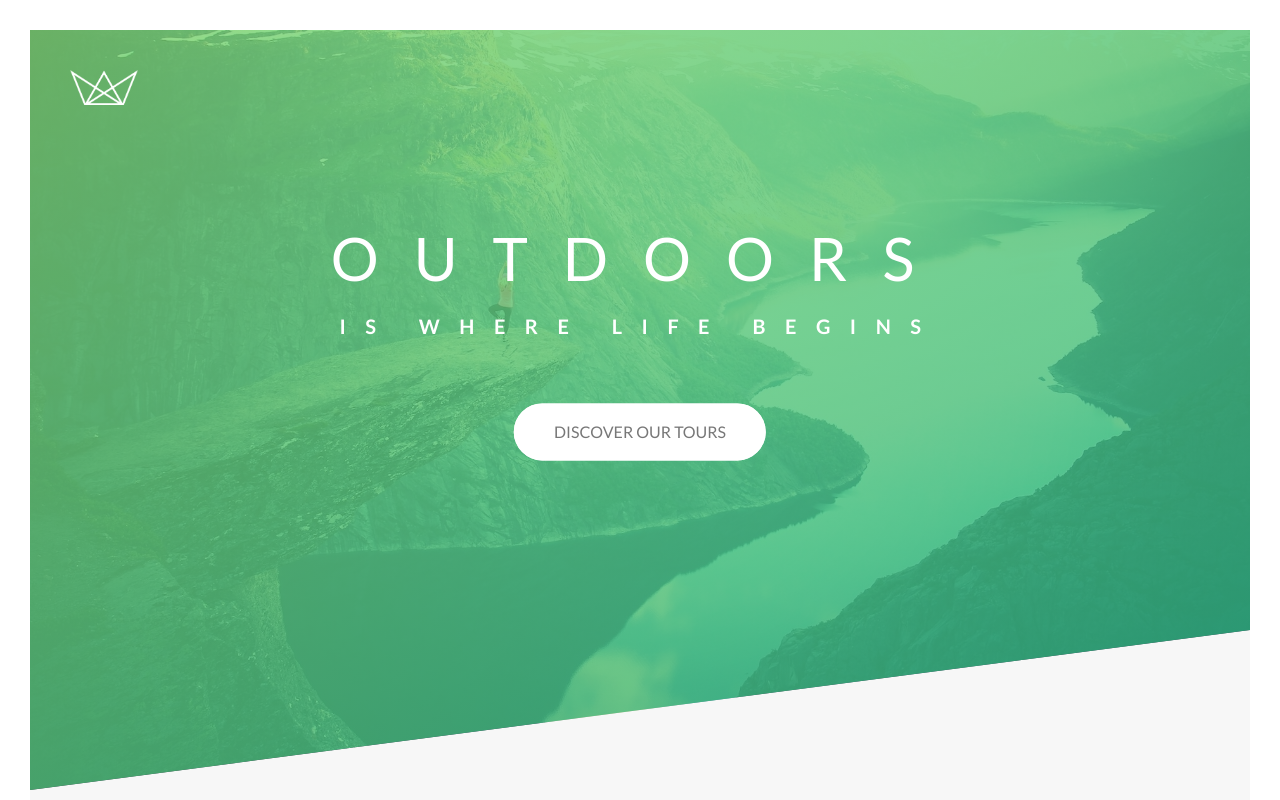
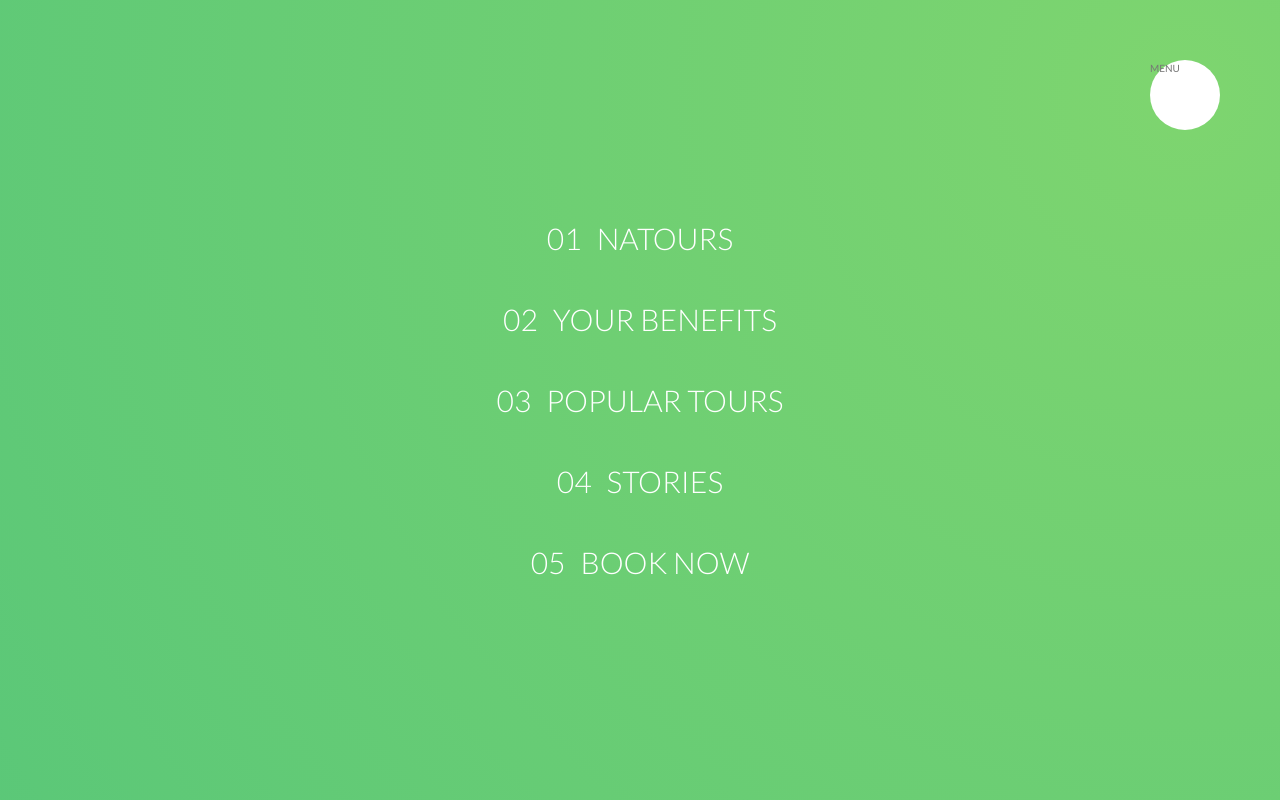
Before and after one commit to DanielCruz-fs/dnl-natours-project, a website: page index.html in a window 1280 px wide. Shown: the top 800 px of the page. Drawn offline with Linux system fonts and the light colour scheme.

Commit message:
Add menu part 1

```diff
--- a/index.html
+++ b/index.html
@@ -13,6 +13,21 @@
         <title>Natours | Exciting tours for adventurous people</title>
     </head>
     <body>
+      <div class="navigation">
+        <input type="checkbox" class="navigation__checkbox" id="navigation-toggle">
+        <label for="navigation-toggle" class="navigation__button">MENU</label>
+        <div class="navigation__background">&nbsp;</div>
+        <nav class="navigation__nav">
+          <ul class="navigation__list">
+            <li class="navigation__item"><a href="#" class="navigation__link"><span>01</span>Natours</a></li>
+            <li class="navigation__item"><a href="#" class="navigation__link"><span>02</span>Your Benefits</a></li>
+            <li class="navigation__item"><a href="#" class="navigation__link"><span>03</span>Popular Tours</a></li>
+            <li class="navigation__item"><a href="#" class="navigation__link"><span>04</span>Stories</a></li>
+            <li class="navigation__item"><a href="#" class="navigation__link"><span>05</span>Book Now</a></li>
+          </ul>
+        </nav>
+
+      </div>
       <header class="header">
 
         <div class="header__logo-box">
--- /dev/null
+++ b/sass/layout/_navigation.scss
@@ -0,0 +1,80 @@
+.navigation {
+  &__checkbox {
+    display: none;
+  }
+
+  &__button {
+    background-color: $color-white;
+    height: 7rem;
+    width: 7rem;
+    position: fixed;
+    top: 6rem;
+    right: 6rem;
+    border-radius: 50%;
+    z-index: 2000;
+  }
+
+  &__background {
+    height: 6rem;
+    width: 6rem;
+    border-radius: 50%;
+    position: fixed;
+    top: 6.5rem;
+    right: 6.5rem;
+    background-image: radial-gradient($color-primary-light, $color-primary-dark);
+    z-index: 1000;
+
+    transform: scale(80);
+  }
+
+  &__nav {
+    height: 100vh;
+    width: 100%;
+    position: fixed;
+    top: 0;
+    right: 0;
+    z-index: 1500;
+  }
+
+  &__list {
+    // Here we do not need position realative 'cause the parent is position fixed
+    position: absolute;
+    top: 50%;
+    left: 50%;
+    transform: translate(-50%, -50%);
+    list-style: none;
+    text-align: center;
+  }
+
+  &__item {
+    margin: 1rem;
+  }
+
+  &__link {
+    &:link, &:visited {
+      // Unordred lists must be inline-block so padding and transform properties can work
+      display: inline-block;
+      // Padding trick: always use doble for sides, it looks cool
+      padding: 1rem 2rem;
+      font-size: 3rem;
+      font-weight: 300;
+      color: $color-white;
+      text-decoration: none;
+      text-transform: uppercase;
+      background-image: linear-gradient(120deg, transparent 0%, transparent 50%, $color-white 50%);
+      background-size: 225%;
+      transition: all .3s;
+
+      span {
+        margin-right: 1.5rem;
+        display: inline-block;
+      }
+    }
+
+    &:active, &:hover {
+      background-position: 100%;
+      color: $color-primary;
+      transform: translateX(1rem);
+    }
+  }
+}
--- a/sass/main.scss
+++ b/sass/main.scss
@@ -43,6 +43,7 @@ Dark green: #28b485
 @import "layout/grid";
 @import "layout/header";
 @import "layout/footer";
+@import "layout/navigation";
 
 // PAGES
 @import "pages/home.scss";
```
Also changed, not shown: css/style.css.
